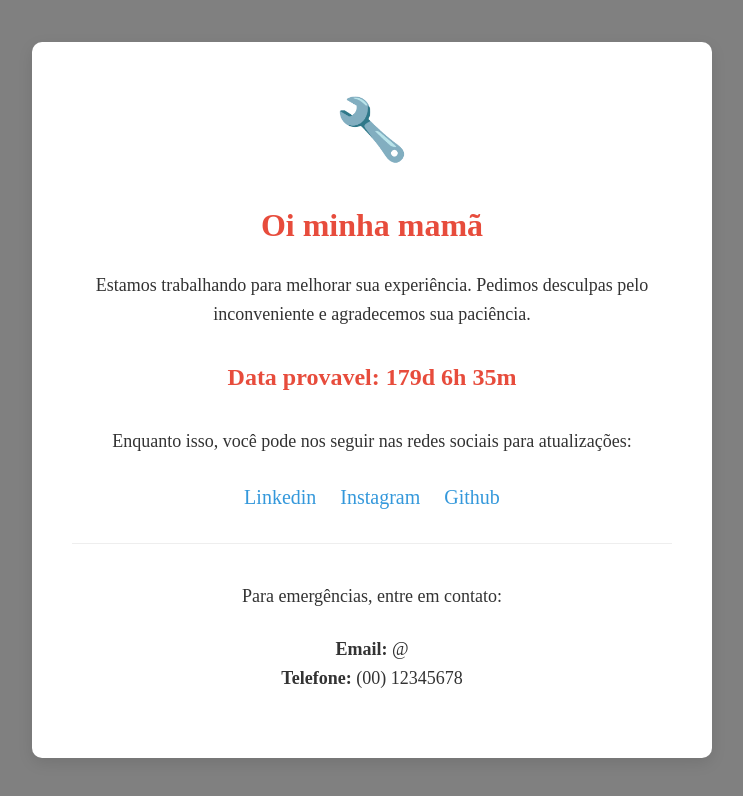
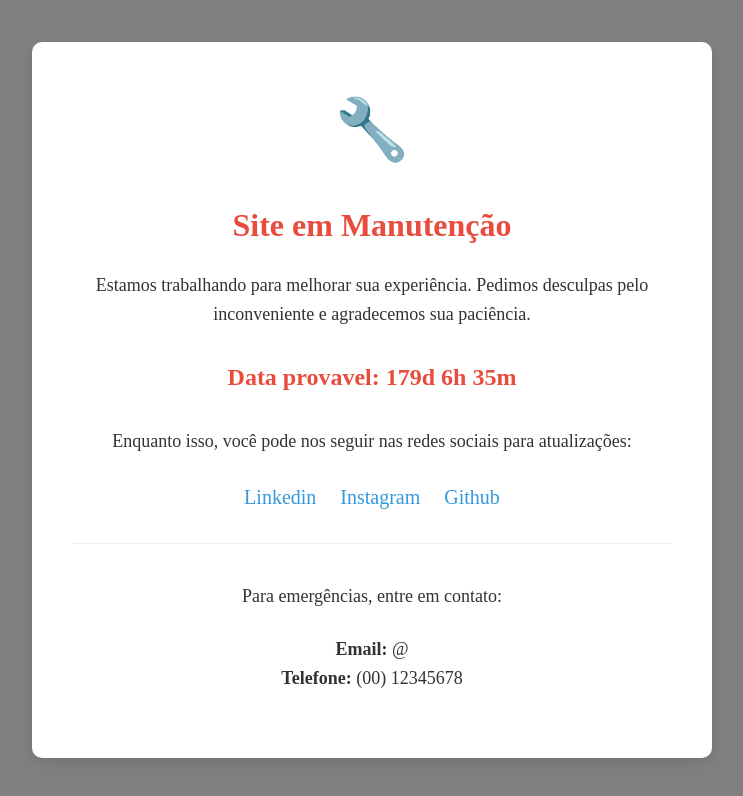
Before and after one commit to JCa12s/KastSiteTeste, a plain HTML site: page index.html in a window 1280 px wide. Shown: the whole page, without its empty margins (268-1011 px from the left). Drawn offline with Linux system fonts and the light colour scheme.

Commit message:
Update index.html

```diff
--- a/index.html
+++ b/index.html
@@ -72,7 +72,7 @@
 <body>
     <div class="maintenance-container">
         <div class="icon">🔧</div>
-        <h1>Oi minha mamã</h1>
+        <h1>Site em Manutenção</h1>
         <p>Estamos trabalhando para melhorar sua experiência. Pedimos desculpas pelo inconveniente e agradecemos sua paciência.</p>
 
         <div class="countdown" id="countdown">
```
